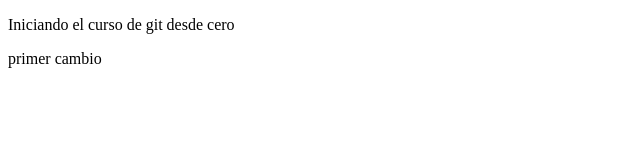
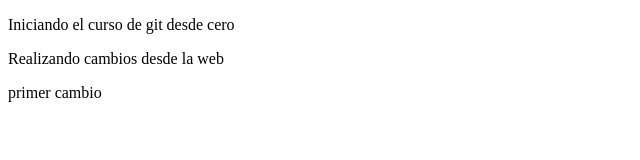
Before and after one commit to EdderCodarlupo/curso-de-git-hub, a plain HTML site: page index.html in a window 1280 px wide. Shown: the whole page, without its empty margins (0-640 px from the left). Drawn offline with Linux system fonts and the light colour scheme.

Commit message:
Update index.html

```diff
--- a/index.html
+++ b/index.html
@@ -7,6 +7,7 @@
   </head>
   <body>
     <p>Iniciando el curso de git desde cero</p>
+    <p> Realizando cambios desde la web</p>
 
     <p>primer cambio</p>
   </body>
```
